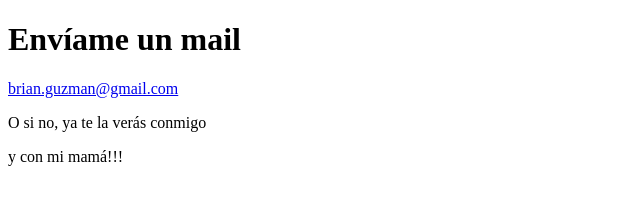
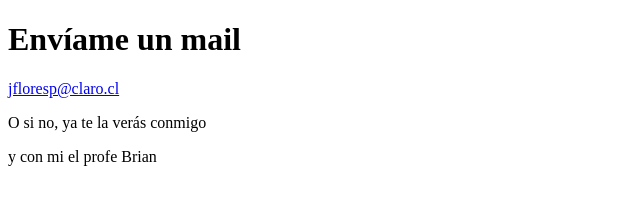
Before and after one commit to bguzmanm/migit0017, a plain HTML site: page contact.html in a window 1280 px wide. Shown: the whole page, without its empty margins (0-640 px from the left). Drawn offline with Linux system fonts and the light colour scheme.

Commit message:
el commit de joaquin

```diff
--- a/contact.html
+++ b/contact.html
@@ -8,8 +8,8 @@
 </head>
 <body>
 	<h1>Envíame un mail</h1>
-	<a href="mailto:brian.guzman@gmail.com">brian.guzman@gmail.com</a>
+	<a href="mailto:jfloresp@claro.cl">jfloresp@claro.cl</a>
 	<p>O si no, ya te la verás conmigo</p>
-	<p>y con mi mamá!!!</p>
+	<p>y con mi el profe Brian</p>
 </body>
 </html>
```
